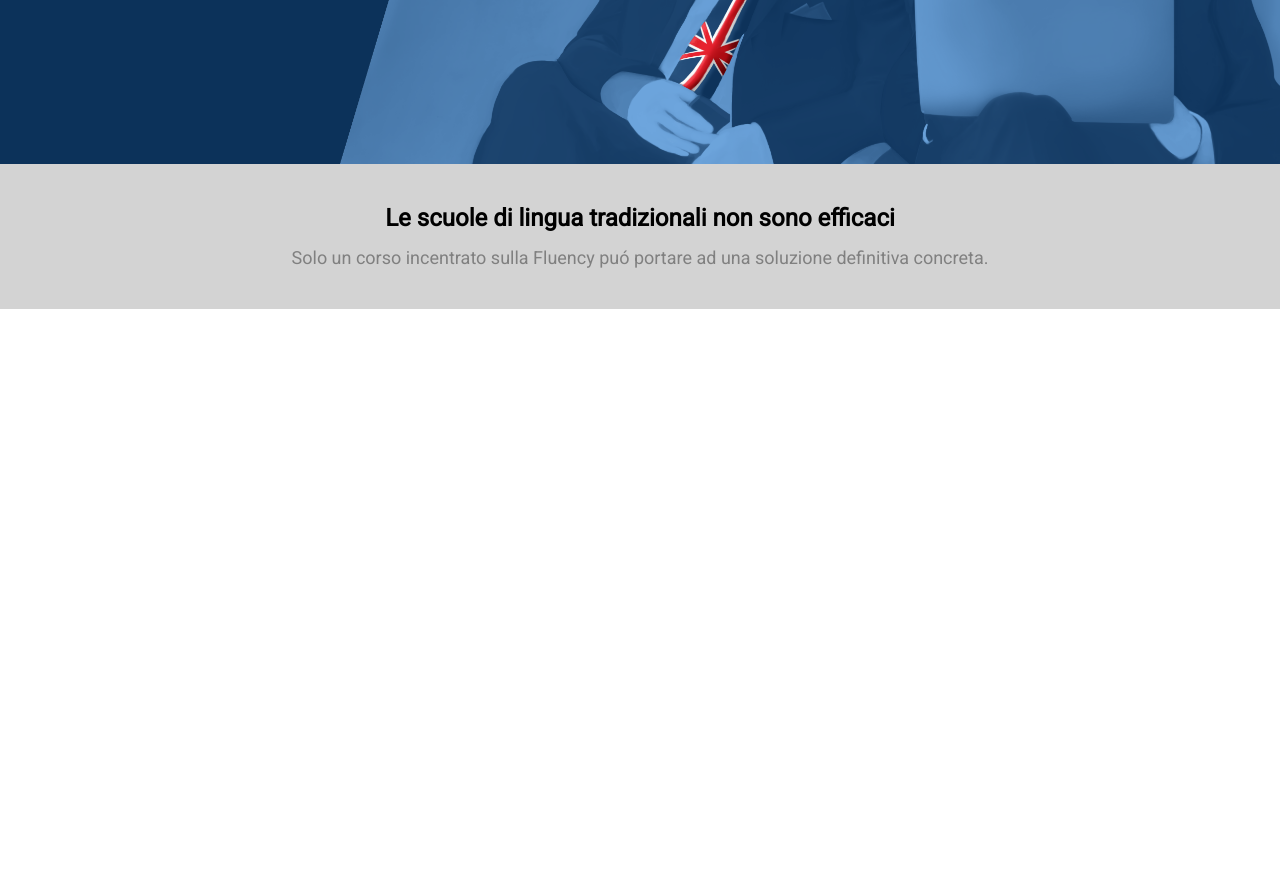
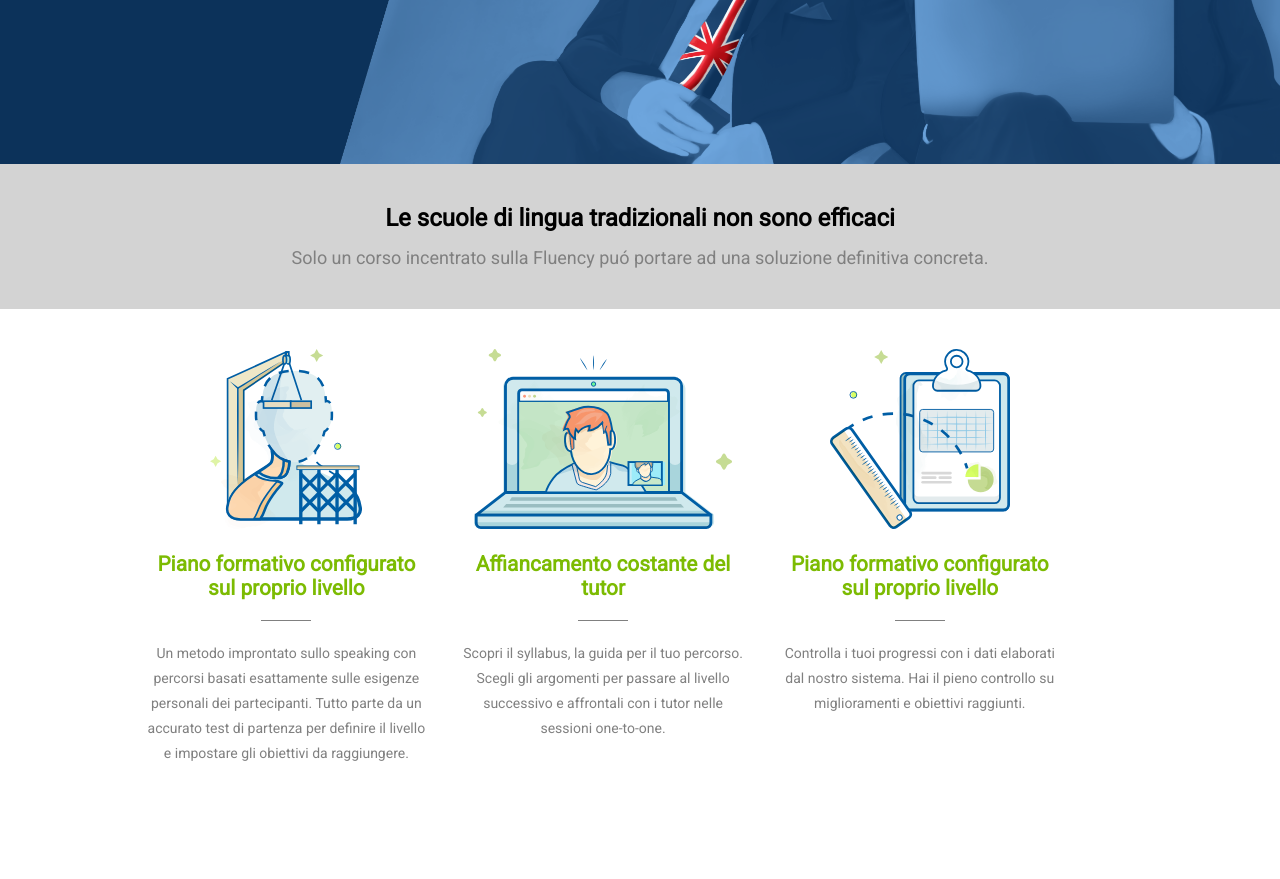
Before and after one commit to RiccardoB97/htmlcss-fluentify, a plain HTML site: page index.html in a window 1280 px wide. Shown: the part 386-1265 px from the top of the page. Before the commit the page ends 800 px from the top, so only its background shows below. Drawn offline with Linux system fonts and the light colour scheme.

Commit message:
Add three main columns with imgs and description

```diff
--- a/assets/style.css
+++ b/assets/style.css
@@ -21,13 +21,13 @@ p{
     font-size: 18px;
 }
 
-/*********
-Header
-**********/
 .container {
     width: 80%;
     margin: auto;
 }
+/*********
+Header
+**********/
 
 #site_header{
     height: 550px;
@@ -155,6 +155,43 @@ Main
     padding-bottom: 15px;
 }
 
+/* Three columns */
+
+.col_left, .col_cent, .col_right{
+    height: 550px;
+    float: left;
+    width: 28%;
+    margin: 10px 15px;
+    text-align: center;
+}
+
+.col_left img, .col_cent img, .col_right img{
+    height: 180px;
+    margin-top: 30px;
+}
+
+.col_left h3, .col_cent h3, .col_right h3{
+    color: #7CBB02;
+    margin-top: 20px;
+    font-size: 1.3rem;
+}
+
+.line::after{
+    background-color: #808080;
+    content: '';
+    width: 50px;
+    height: 1px;
+    display: block;
+    margin: 20px auto;
+}
+
+
+.col_left p, .col_cent p, .col_right p{
+    font-size: 14px;
+    line-height: 25px;
+}
+
+/* Two columns */
 
 /*********
 Footer
--- a/index.html
+++ b/index.html
@@ -49,6 +49,33 @@
             <h3>Le scuole di lingua tradizionali non sono efficaci</h3>
             <p>Solo un corso incentrato sulla Fluency puó portare ad una soluzione definitiva concreta.</p>
         </div>
+        <!-- Three columns -->
+        <div class="container clearfix">
+            <div class="col_left">
+                <img src="./assets/img/profile.svg" alt="">
+                <h3 class="line">Piano formativo configurato sul proprio livello</h3>
+                <p>Un metodo improntato sullo speaking con percorsi basati esattamente sulle esigenze personali dei partecipanti. Tutto parte da un accurato test di partenza per definire il livello e impostare gli obiettivi da raggiungere.</p>
+            </div>
+            <div class="col_cent">
+                <img src="./assets/img/computer.svg" alt="">
+                <h3 class="line">Affiancamento costante del tutor</h3>
+                <p>Scopri il syllabus, la guida per il tuo percorso. Scegli gli argomenti per passare al livello successivo e affrontali con i tutor nelle sessioni one-to-one.</p>
+            </div>
+            <div class="col_right">
+                <img src="./assets/img/doc.svg" alt="">
+                <h3 class="line">Piano formativo configurato sul proprio livello</h3>
+                <p>Controlla i tuoi progressi con i dati elaborati dal nostro sistema. Hai il pieno controllo su miglioramenti e obiettivi raggiunti.</p>
+            </div>
+        </div>
+        <!-- /Three columns -->
+
+        <!-- Two columns -->
+        <div class="container clearfix">
+            <div class="big_col_left"></div>
+            <div class="big_col_right"></div>
+        </div>
+        <!-- /Two columns -->
+
     </main>
     <!-- /Site main -->
 
```
